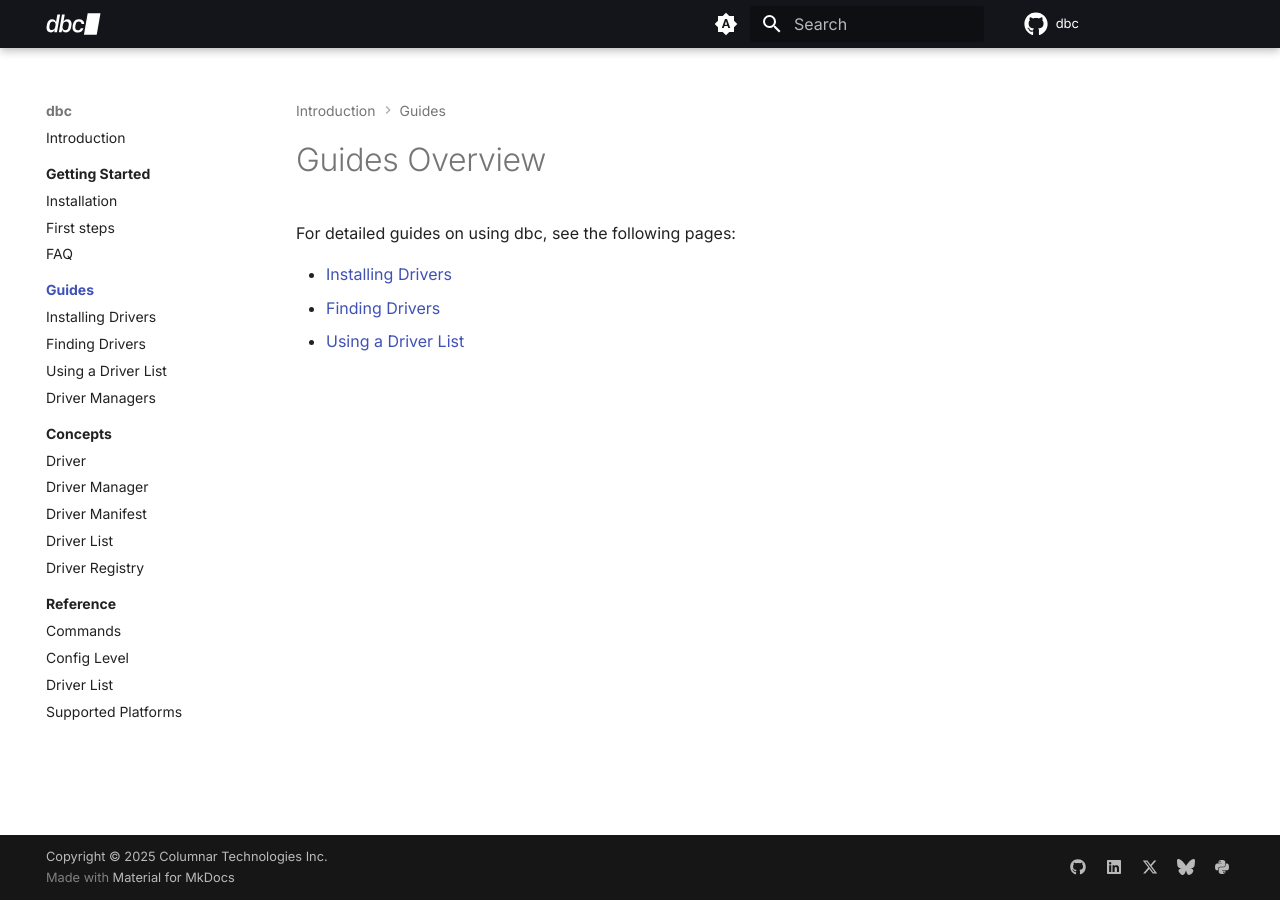
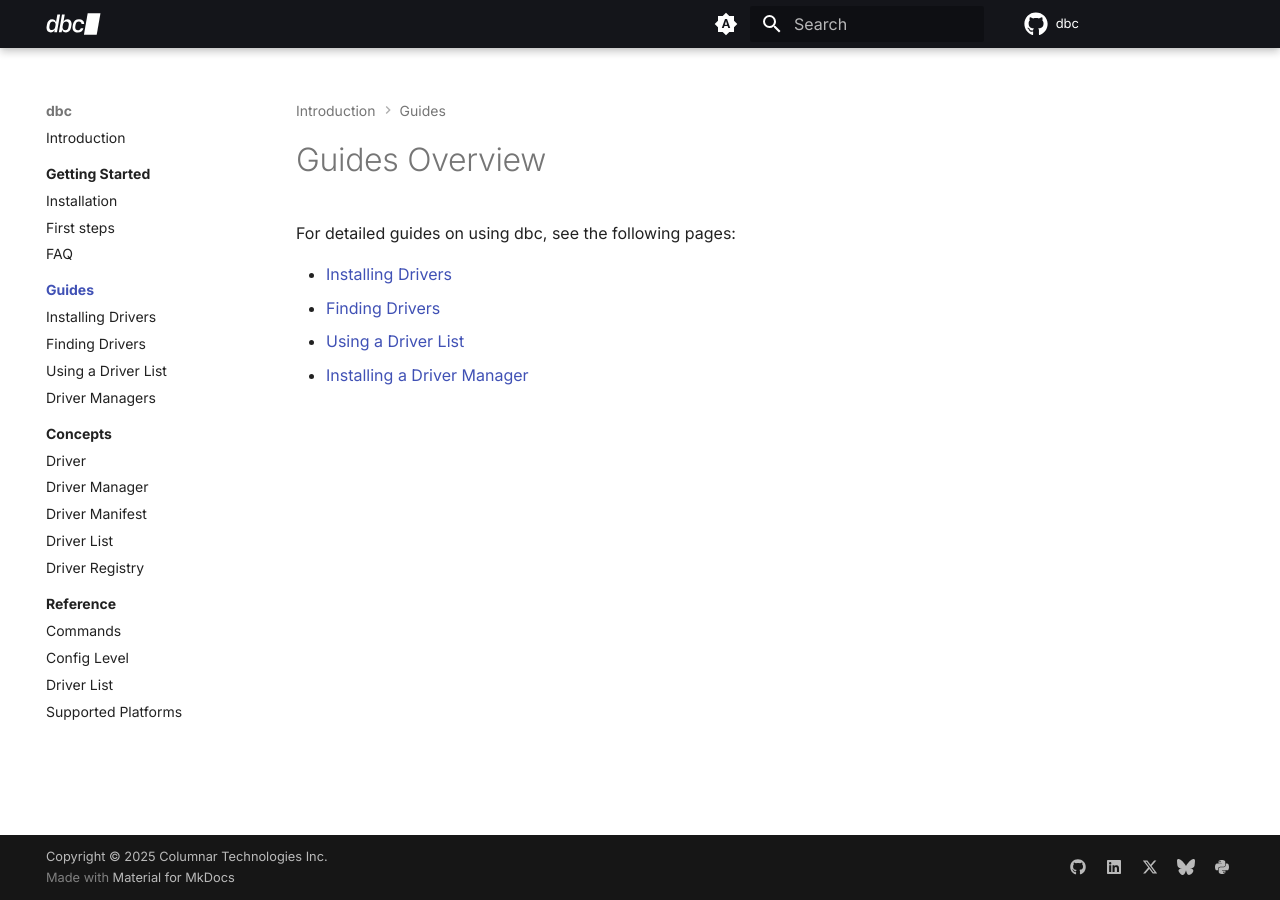
Before and after one commit to columnar-tech/dbc, an MkDocs documentation site: the page built from docs/guides/index.md, in a window 1280 px wide. Built offline with MkDocs 1.6.1 and Material for MkDocs 9.7.7, drawn with Linux system fonts in a browser that asks for light colours; plug-ins that fetch from the network failed and are left out; comment, search, counter and statistics services are not loaded.

Commit message:
docs: add missing link to driver manager guide (#171)

```diff
--- a/docs/guides/index.md
+++ b/docs/guides/index.md
@@ -21,3 +21,4 @@ For detailed guides on using dbc, see the following pages:
 - [Installing Drivers](./installing.md)
 - [Finding Drivers](./finding_drivers.md)
 - [Using a Driver List](./driver_list.md)
+- [Installing a Driver Manager](./driver_manager.md)
```
